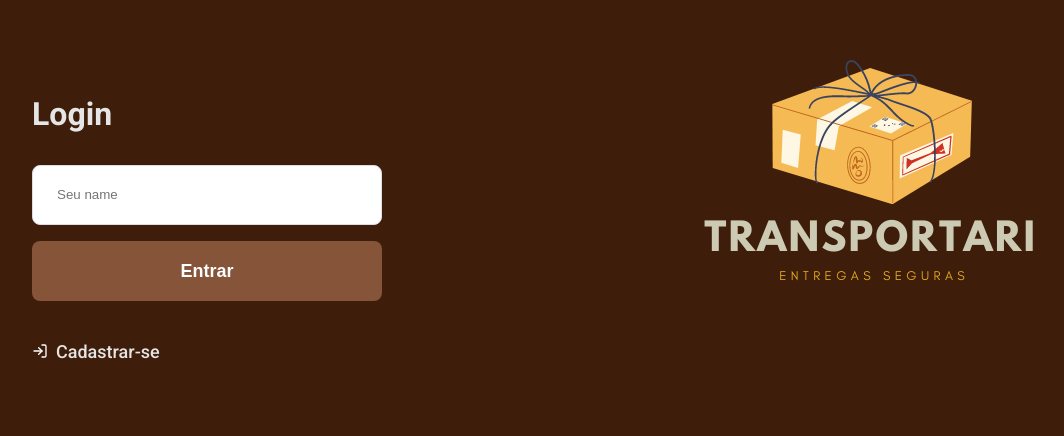
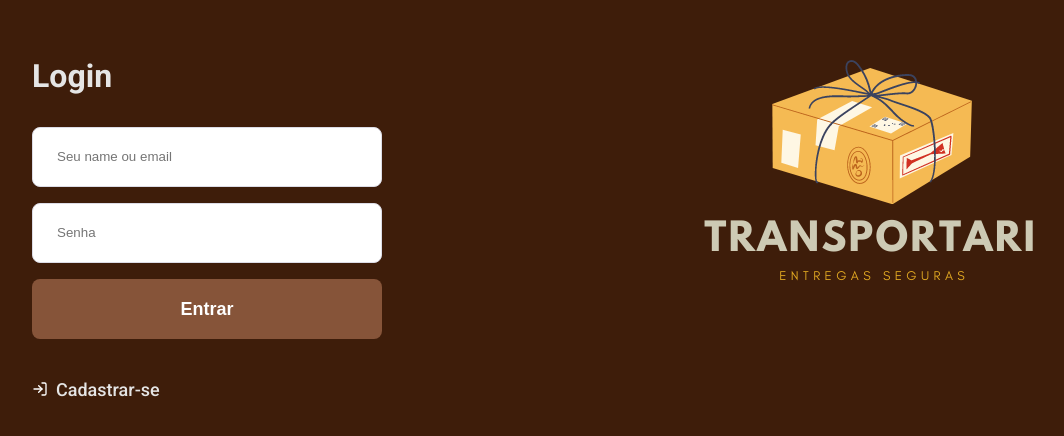
Before and after one commit to Christianrcds/Transportari, a React (Create React App) app in the folder frontend/: page / in a window 1280 px wide. Shown: the part 222-658 px from the top of the page, without its empty margins (78-1142 px from the left). Built offline with nearby package versions, Linux system fonts and the light colour scheme.

Commit message:
added password login

```diff
--- a/frontend/src/pages/Login/index.js
+++ b/frontend/src/pages/Login/index.js
@@ -11,13 +11,18 @@ import transportariImg from "../../assets/transportarilogo.png";
 
 export default function Login() {
   const [name, setName] = useState("");
+  const [password, setPassword] = useState("");
   const history = useHistory();
   async function handleLogin(e) {
     e.preventDefault();
 
     const registerName = localStorage.getItem("registerName");
     const registerEmail = localStorage.getItem("registerEmail");
-    if (name === registerName || name === registerEmail) {
+    const registerPassword = localStorage.getItem("registerPassword");
+    if (
+      (name === registerName && password === registerPassword) ||
+      (name === registerEmail && password === registerPassword)
+    ) {
       localStorage.setItem("userName", registerName);
       history.push("/home");
     } else {
@@ -31,9 +36,16 @@ export default function Login() {
         <form onSubmit={handleLogin}>
           <h1>Login</h1>
           <input
-            placeholder="Seu name"
+            placeholder="Seu name ou email"
             value={name}
             onChange={(e) => setName(e.target.value)}
+          />
+          <input
+            style={{ marginTop: "16px" }}
+            type="password"
+            placeholder="Senha"
+            value={password}
+            onChange={(e) => setPassword(e.target.value)}
           />
           <button className="button" type="submit">
             Entrar
```
